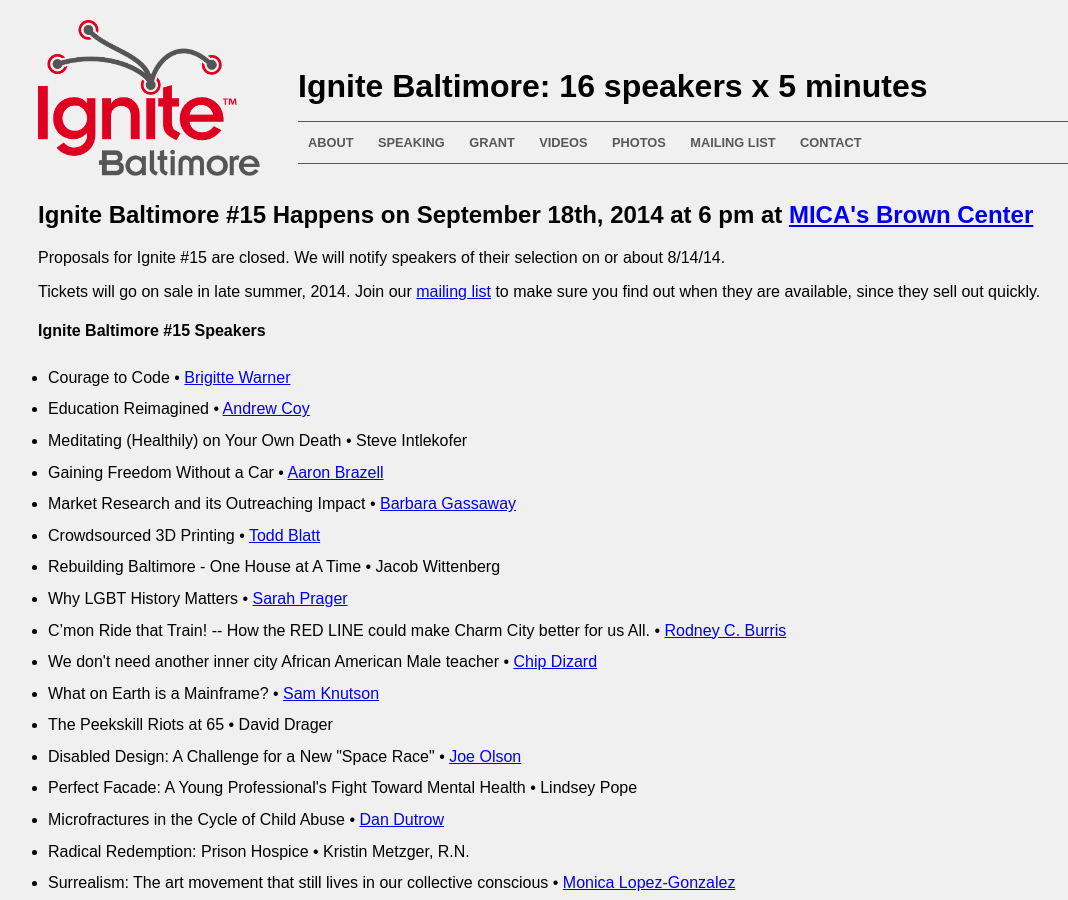
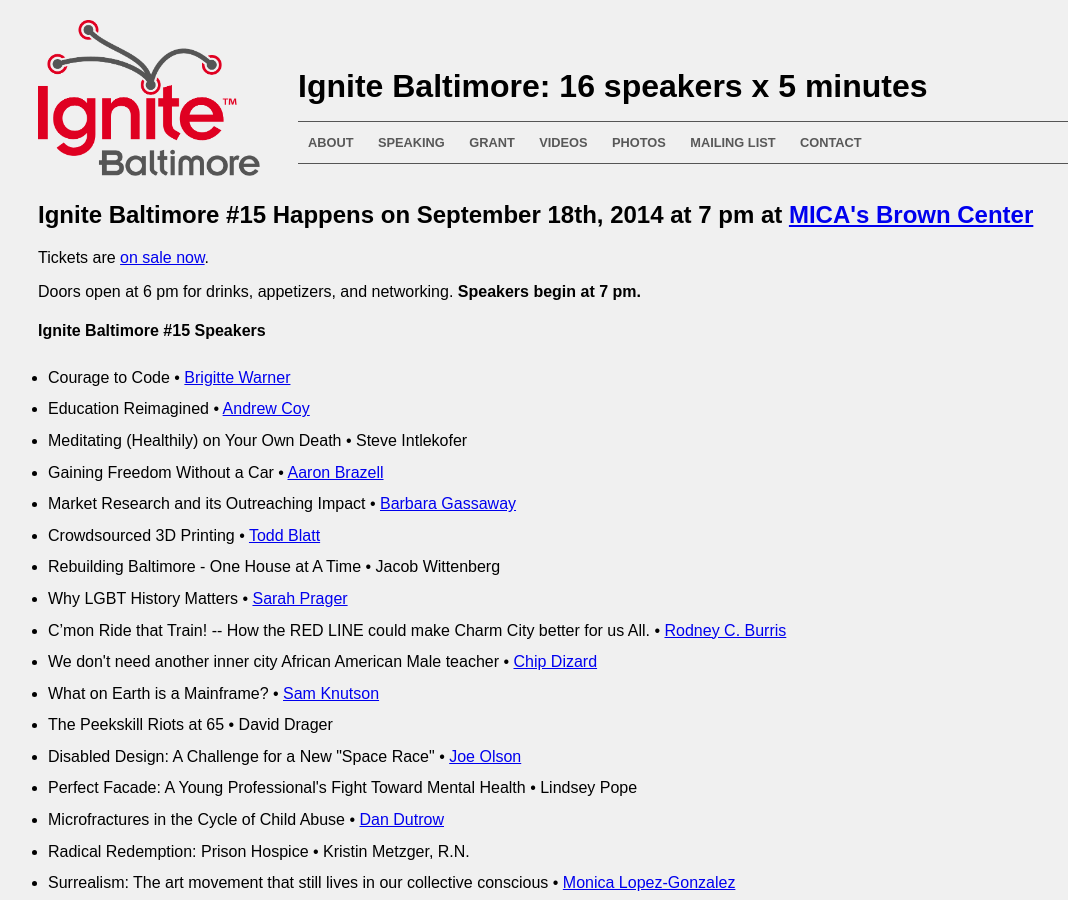
Before and after one commit to ignitebaltimore/ignitebaltimore.github.com, a Jekyll site: the page built from index.html, in a window 1280 px wide and 900 px high. Shown: the whole window, without its empty margins (22-1090 px from the left). Built offline with Jekyll 4.4.1, drawn with Linux system fonts in a browser that asks for light colours; nearby versions of some CDN libraries.

Commit message:
open up tickets

```diff
--- a/index.html
+++ b/index.html
@@ -5,19 +5,19 @@
 
 <!--<h2 class="row">Ignite Baltimore #15 Happens in Fall 2014</h2>-->
 
-<h2 class="row">Ignite Baltimore #15 Happens on September 18th, 2014 at 6 pm at <a href='http://www.mica.edu/browse_art/brown_center.html'>MICA's Brown Center</a></h2>
+<h2 class="row">Ignite Baltimore #15 Happens on September 18th, 2014 at 7 pm at <a href='http://www.mica.edu/browse_art/brown_center.html'>MICA's Brown Center</a></h2>
 
 <!--<p>We will start soliciting <a href="/speaking">speaking proposals</a> in the summer of 2014.</p>-->
 
-<p>Proposals for Ignite #15 are closed. We will notify speakers of their selection on or about 8/14/14.</P>
+<!--<p>Proposals for Ignite #15 are closed. We will notify speakers of their selection on or about 8/14/14.</P>-->
 
-<p class="row">Tickets will go on sale in late summer, 2014. Join our <a href="/mailing_list">mailing list</a> to make sure you find out when they are available,
-since they sell out quickly.</p>
+<!--<p class="row">Tickets will go on sale in late summer, 2014. Join our <a href="/mailing_list">mailing list</a> to make sure you find out when they are available,-->
+<!--since they sell out quickly.</p>-->
+
+<p>Tickets are <a href="http://eventbrite.com/event/12667459713">on sale now</a>.</p>
+<p class="row">Doors open at 6 pm for drinks, appetizers, and networking. <strong>Speakers begin at 7 pm.</strong></p>
 
 <!--<p>Tickets go on sale for Ignite #12 on or about 2/27/13. We will announce tickets via our mailing list and social media accounts (see below).</p>-->
-
-<!--<p>Tickets are <a href="https://www.eventbrite.com/e/ignite-baltimore-14-tickets-10595829411">on sale now</a>.</p>-->
-<!--<p class="row">Doors open at 6 pm for drinks, appetizers, and networking. <strong>Speakers begin at 7 pm.</strong></p>-->
 
 <!--<p>We will start accepting proposals to speak this summer. Tickets will go on sale in August. Please join our-->
 <!--<a href="/mailing_list">mailing list</a> if you'd like to be notified, as we usually sell-out quickly.</p>-->
```
